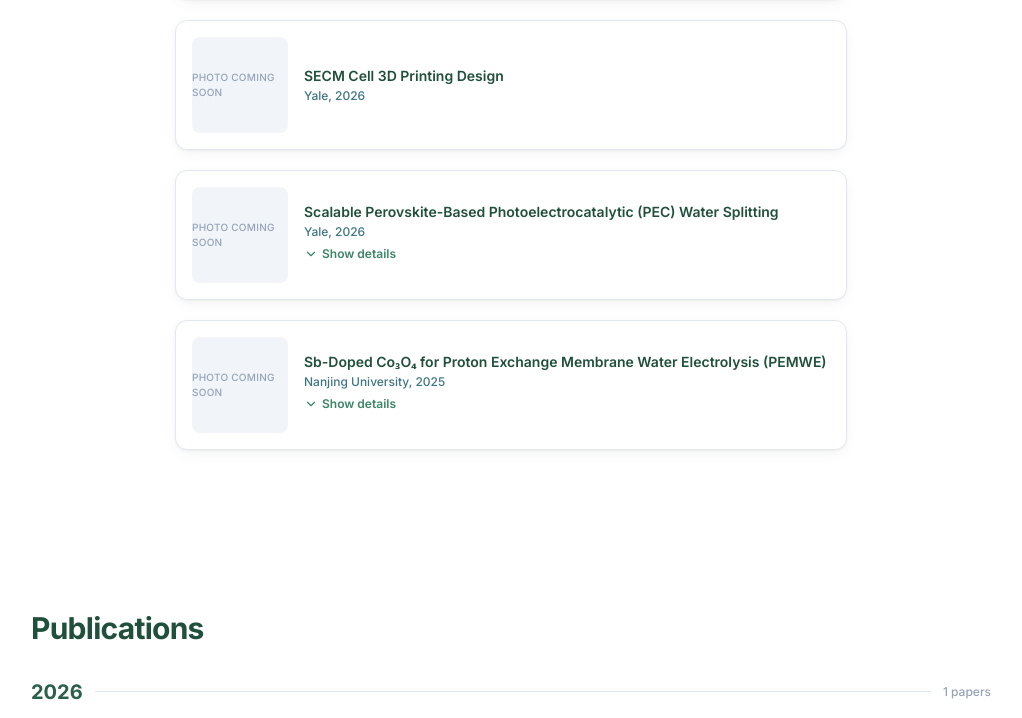
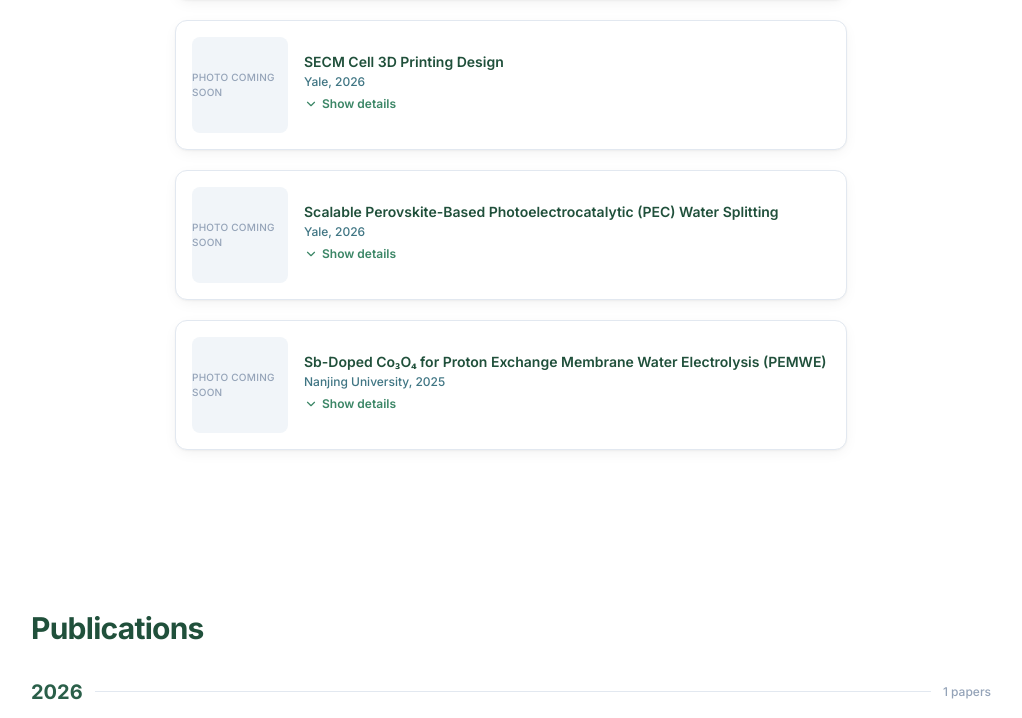
Before and after one commit to ClarkOuyang/Personal-Website, a React (Vite) app: page / in a window 1280 px wide. Shown: the part 1806-2524 px from the top of the page, without its empty margins (129-1151 px from the left). Built offline with nearby package versions, Linux system fonts and the light colour scheme; the HTML template or start-up script is replaced by a standard one.

Commit message:
Default accent deep blue; move SECM 3D-printing to its own project card; add Yongda Li internship (Jul-Aug 2024)

```diff
--- a/src/data/featuredProjects.ts
+++ b/src/data/featuredProjects.ts
@@ -21,6 +21,18 @@ export const featuredProjects: FeaturedProject[] = [
     period: 'Yale, 2026',
     sortKey: '2026-08',
     photo: '', // TODO: add /public/projects/secm.jpg
+    detail: {
+      description: {
+        en: 'Designed and 3D-printed scanning electrocatalysis microscopy (SECM) reactor cells for photoelectrocatalytic water-splitting studies.',
+        zh: '设计并 3D 打印扫描电化学显微镜（SECM）反应电解池，用于光电催化水分解研究。',
+      },
+      keywords: [
+        { en: 'SECM', zh: 'SECM' },
+        { en: '3D Printing', zh: '3D 打印' },
+        { en: 'Reactor Cell', zh: '反应电解池' },
+      ],
+      status: { en: 'Yale summer research (2026)', zh: '耶鲁暑期研究（2026）' },
+    },
   },
   {
     id: 'proj-pec',
@@ -33,8 +45,8 @@ export const featuredProjects: FeaturedProject[] = [
     photo: '', // TODO: add /public/projects/pec.jpg
     detail: {
       description: {
-        en: 'Summer research at Yale University on photoelectrocatalytic water splitting in alkaline water. Designed perovskite–Si photoelectrocatalysis (PEC) and scanning electrocatalysis microscopy (SECM) cells with a 3D printer, and fabricated Pt-coated AEMWE anodes by sputtering.',
-        zh: '耶鲁大学暑期研究，面向碱性水环境中的光电催化水分解。通过 3D 打印设计钙钛矿—硅光电催化（PEC）与扫描电化学显微镜（SECM）电解池，并以溅射法制备 Pt 修饰的 AEMWE 阳极。',
+        en: 'Summer research at Yale University on photoelectrocatalytic water splitting in alkaline water. Designed perovskite–Si photoelectrocatalysis (PEC) and fabricated Pt-coated AEMWE anodes by sputtering.',
+        zh: '耶鲁大学暑期研究，面向碱性水环境中的光电催化水分解。设计钙钛矿—硅光电催化（PEC），并以溅射法制备 Pt 修饰的 AEMWE 阳极。',
       },
       keywords: [
         { en: 'Photoelectrocatalysis', zh: '光电催化' },
--- a/src/data/timeline.ts
+++ b/src/data/timeline.ts
@@ -102,6 +102,30 @@ export const experience: TimelineItem[] = [
     },
   },
   {
+    id: 'exp-yongdali',
+    role: { en: 'Yongda Li Insurance Brokers', zh: '永达理保险经纪公司' },
+    organization: { en: 'Assistant to General Manager', zh: '总经理助理' },
+    location: 'Shenzhen, China',
+    start: 'Jul 2024',
+    end: 'Aug 2024',
+    detail: {
+      bullets: [
+        {
+          en: 'Produced presentations (PPT) for internal briefings and client meetings.',
+          zh: '为内部会议与客户洽谈制作演示文稿（PPT）。',
+        },
+        {
+          en: 'Received and entertained high-end clients, supporting relationship management.',
+          zh: '接待并服务高端客户，协助客户关系维护。',
+        },
+        {
+          en: 'Planned and coordinated company marketing and networking events.',
+          zh: '策划并协办公司市场推广与客户活动。',
+        },
+      ],
+    },
+  },
+  {
     id: 'exp-tutoring',
     role: { en: 'Private Tutor', zh: '家教' },
     organization: { en: 'Middle School Math & English', zh: '初中数学与英文' },
--- a/src/index.css
+++ b/src/index.css
@@ -2,28 +2,29 @@
    the useAccent hook when the user picks a new color in the navbar. Values are
    space-separated RGB channels so Tailwind's rgb(var() / <alpha>) can use them. */
 :root {
-  --brand-50: 242 250 245;
-  --brand-100: 222 242 230;
-  --brand-200: 191 231 210;
-  --brand-300: 146 212 180;
-  --brand-400: 95 187 146;
-  --brand-500: 61 163 119;
-  --brand-600: 47 132 97;
-  --brand-700: 40 106 79;
-  --brand-800: 35 85 67;
-  --brand-900: 30 70 56;
-  --brand-950: 19 46 37;
+  --brand-50: 237 241 247;
+  --brand-100: 212 221 237;
+  --brand-200: 155 188 242;
+  --brand-300: 101 152 236;
+  --brand-400: 51 119 229;
+  --brand-500: 26 93 204;
+  --brand-600: 22 79 172;
+  --brand-700: 18 66 145;
+  --brand-800: 15 56 122;
+  --brand-900: 7 44 105;
+  --brand-950: 5 30 71;
 
-  --olive-50: 244 250 242;
-  --olive-100: 230 243 223;
-  --olive-200: 205 230 189;
-  --olive-300: 174 211 149;
-  --olive-400: 140 187 107;
-  --olive-500: 111 158 74;
-  --olive-600: 87 125 57;
-  --olive-700: 66 96 45;
-  --olive-800: 54 77 39;
-  --olive-900: 47 66 35;
+  --olive-50: 240 238 247;
+  --olive-100: 219 213 236;
+  --olive-200: 180 160 238;
+  --olive-300: 138 108 229;
+  --olive-400: 101 60 220;
+  --olive-500: 75 35 195;
+  --olive-600: 64 29 165;
+  --olive-700: 54 25 139;
+  --olive-800: 45 21 117;
+  --olive-900: 35 12 100;
+  --olive-950: 24 8 68;
 }
 
 @tailwind base;
```
